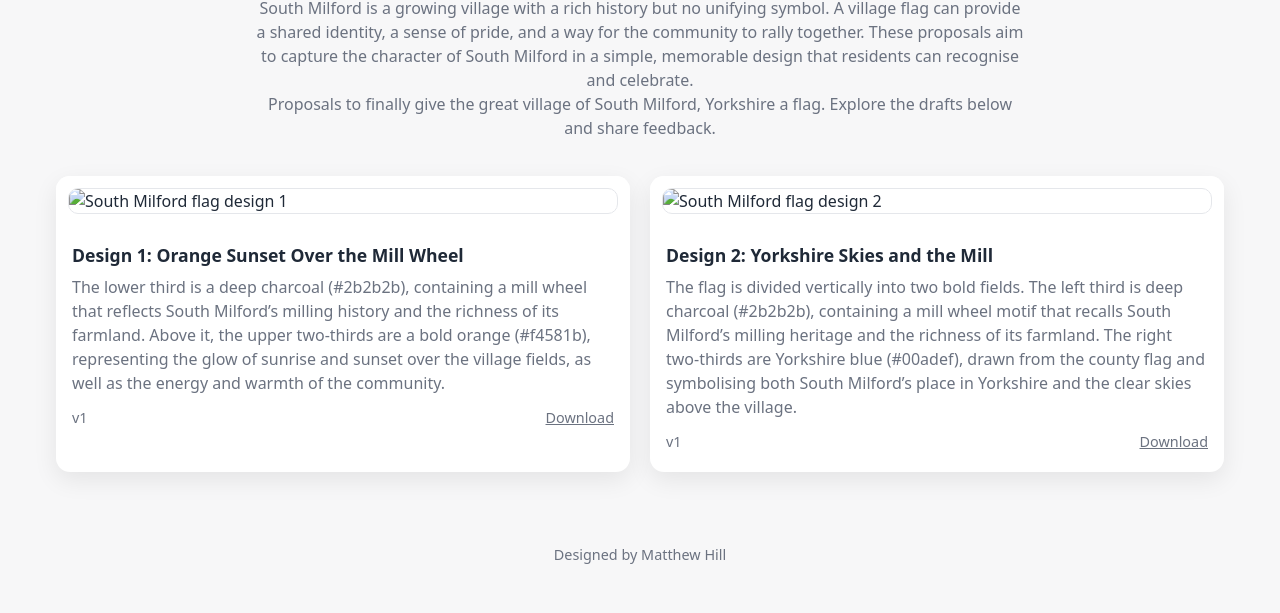
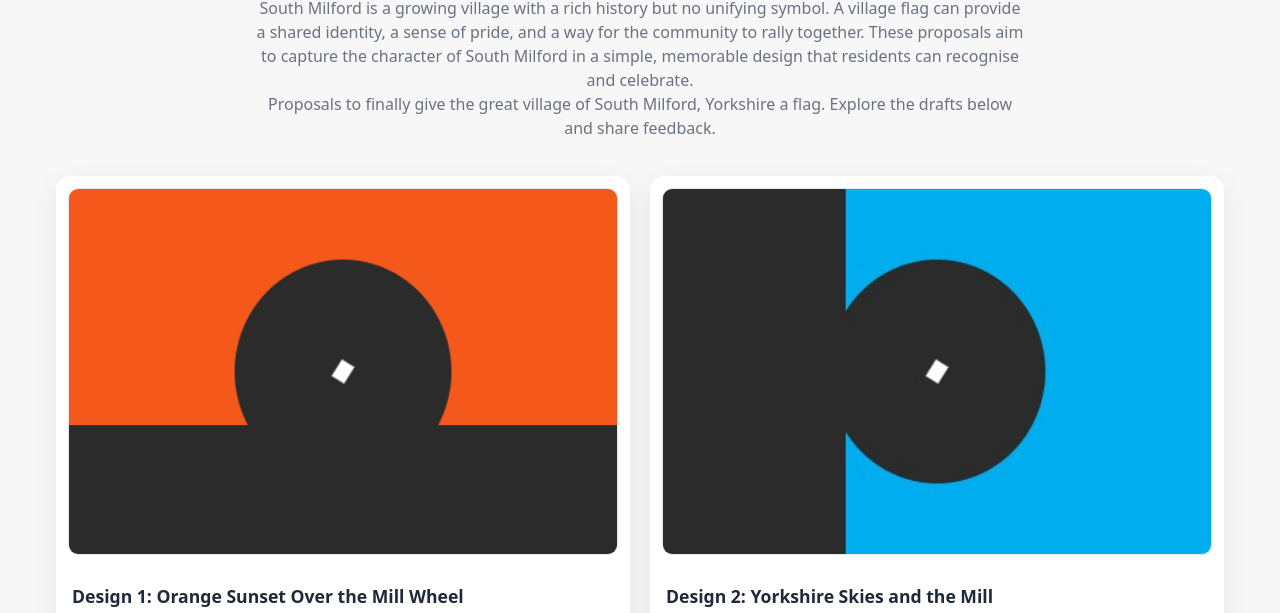
Before and after one commit to MHill-BL/South-Milford-Flag-Designs, a plain HTML site: page index.html in a window 1280 px wide. Shown: the part 105-718 px from the top of the page. Drawn offline with Linux system fonts and the light colour scheme.

Commit message:
Update index.html

```diff
--- a/index.html
+++ b/index.html
@@ -105,7 +105,7 @@
     <!-- Card 1 -->
     <article class="card">
       <div class="media">
-        <img src="designs/flag1.jpg" alt="South Milford flag design 1" />
+        <img src="designs/South Milford Flag 1.jpg" alt="South Milford flag design 1" />
       </div>
       <div class="content">
         <h2>Design 1: Orange Sunset Over the Mill Wheel</h2>
@@ -120,7 +120,7 @@
     <!-- Card 2 -->
     <article class="card">
       <div class="media">
-        <img src="designs/flag2.jpg" alt="South Milford flag design 2" />
+        <img src="designs/South Milford Flag 2.jpg" alt="South Milford flag design 2" />
       </div>
       <div class="content">
         <h2>Design 2: Yorkshire Skies and the Mill</h2>
```
